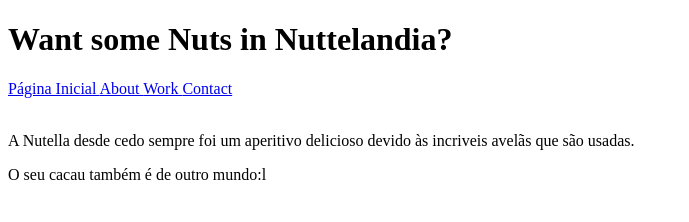
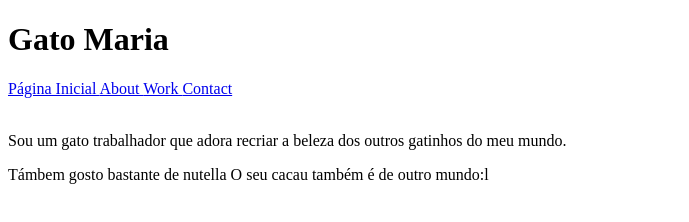
Before and after one commit to Paodenutela/Paodenutela.github.io, a plain HTML site: page about.html in a window 1280 px wide. Shown: the whole page, without its empty margins (0-689 px from the left). Drawn offline with Linux system fonts and the light colour scheme.

Commit message:
meow updates
adicionei alguns textos e mudei outros

```diff
--- a/about.html
+++ b/about.html
@@ -7,7 +7,7 @@
 </head>
 <body>
     <header>
-        <h1>Want some Nuts in Nuttelandia?</h1>
+        <h1>Gato Maria</h1>
     </header>
     <nav>
         <a href="index.html" target="_self"> Página Inicial </a>
@@ -17,10 +17,11 @@
     </nav>
     <br>
     <p>
-        A Nutella desde cedo sempre foi um aperitivo delicioso
-        devido às incriveis avelãs que são usadas.
+       Sou um gato trabalhador que adora recriar a
+       beleza dos outros gatinhos do meu mundo.
     </p>
     <p>
+        Támbem gosto bastante de nutella
         O seu cacau também é de outro mundo:l
     </p>
 </body>
```
Also changed, not shown: work.html (+7 -2 lines).
